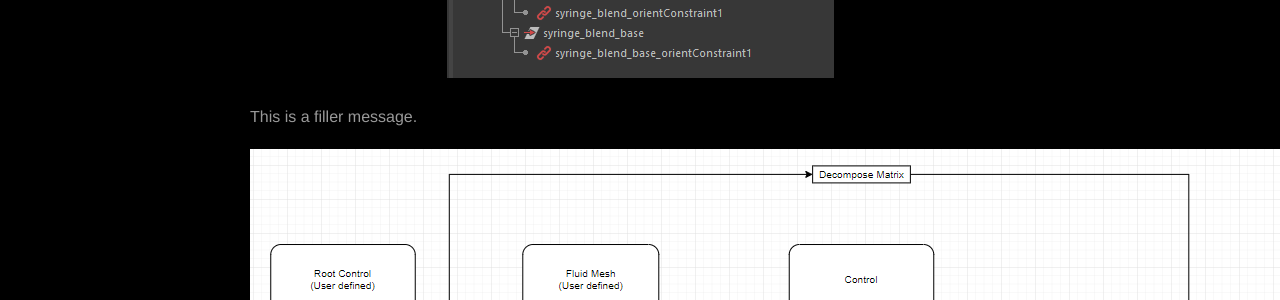
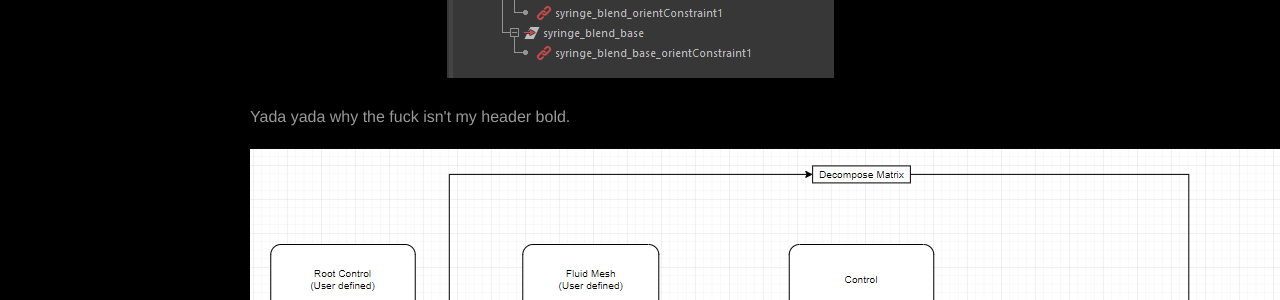
Before and after one commit to jakrig/jakrig.github.io, a Jekyll site: the page built from _projects/polyCutFluid.md, in a window 1280 px wide and 1400 px high, scrolled down 852 px. Shown: the part 150-450 px from the top of the window. Built offline with Jekyll 4.4.1, drawn with Linux system fonts in a browser that asks for light colours; nearby versions of some CDN libraries; some of the changed text lies outside the part shown.

Commit message:
layout update

```diff
--- a/_projects/polyCutFluid.md
+++ b/_projects/polyCutFluid.md
@@ -11,10 +11,10 @@ Experimenting with polyCuts for an animatable fluid simulation.
 <p align="center"><iframe src="https://player.vimeo.com/video/351359997?color=ff9933&title=0&byline=0&portrait=0" width="640" height="360" frameborder="0" webkitallowfullscreen mozallowfullscreen allowfullscreen></iframe></p>
 <h4>Method</h4>
 <p align="center"><img src="/icons/fluid/fluid_outliner.png"/></p>
-<p class="justify">This is a filler message.</p>
+<p class="justify">Yada yada why the fuck isn't my header bold.</p>
 <p align="center"><img src="/icons/fluid/fluid_setup.png"/></p>
 <p class="justify">Smth about the setup.</p>
 
 <h4>Conclusion</h4>
 <p align="center"><img src="/icons/fluid/fluid_node_network.jpg"/></p>
-<p class="justify">Smth about the above.</p>
+<p class="justify">Yada yada node network.</p>
--- a/_sass/_layout.scss
+++ b/_sass/_layout.scss
@@ -93,7 +93,7 @@ font-size: 10px;
  */
 .pagination{
 max-width: -webkit-calc(800px - (#{$horizontal-spacing-unit} * 2));
-text-align: center;
+text-align: right;
 width: 100%;
 position: fixed;
 bottom: 50px;
@@ -126,7 +126,7 @@ display:block;
 margin: 10px;
 }
 .center{
-text-align: center;
+text-align: right;
 }
 /**
  * Posts  **********************************************************
```
